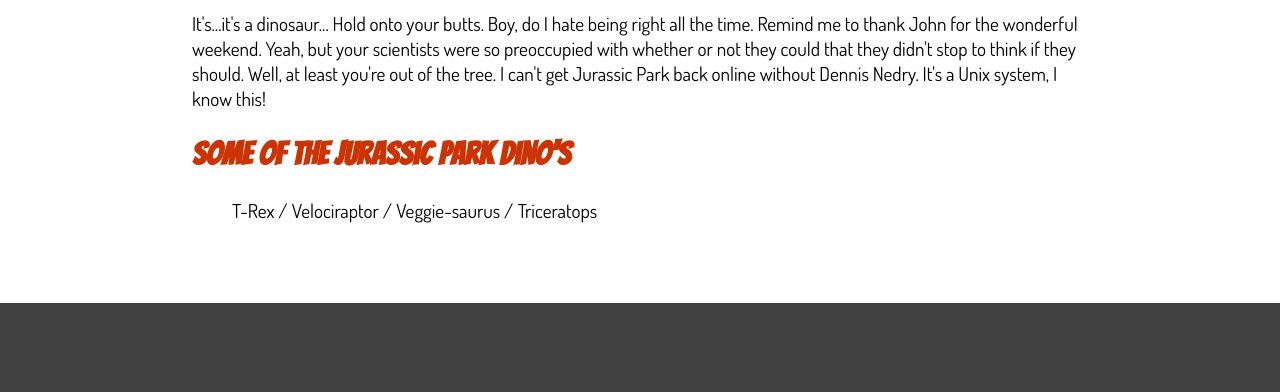
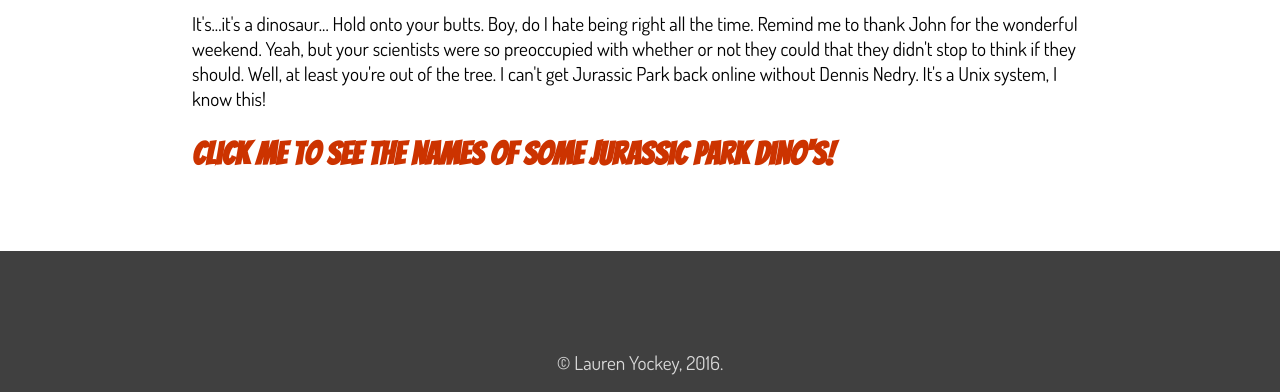
Before and after one commit to lyockey/hw_listeners_yockey_lauren-, a plain HTML site: page index.html in a window 1280 px wide. Shown: the part 758-1150 px from the top of the page. Drawn offline with Linux system fonts and the light colour scheme.

Commit message:
remove ul elements and styles

```diff
--- a/css/main.css
+++ b/css/main.css
@@ -44,18 +44,13 @@ main {
     }
 }
 
-main p {
-    margin-bottom: 1em;
-}
-
-p,
-li {
+p {
     font-family: "Dosis", sans-serif;
     font-size: 1.2em;
 }
 
-main ul li {
-    display: inline;
+main p {
+    margin-bottom: 1em;
 }
 
 footer {
--- a/index.html
+++ b/index.html
@@ -17,13 +17,7 @@
     <main>
         <p> It's...it's a dinosaur... Hold onto your butts. Boy, do I hate being right all the time. Remind me to thank John for the wonderful weekend. Yeah, but your scientists were so preoccupied with whether or not they could that they didn't stop to think if they should. Well, at least you're out of the tree. I can't get Jurassic Park back online without Dennis Nedry. It's a Unix system, I know this!</p>
 
-        <h2>Some of the Jurassic Park Dino's</h2>
-        <ul>
-            <li>T-Rex /</li>
-            <li>Velociraptor /</li>
-            <li>Veggie-saurus /</li>
-            <li>Triceratops</li>
-        </ul>
+        <h2>Click me to see the names of some Jurassic Park Dino's!</h2>
     </main>
     <footer>
         <p>&copy; Lauren Yockey, 2016.</p>
```
